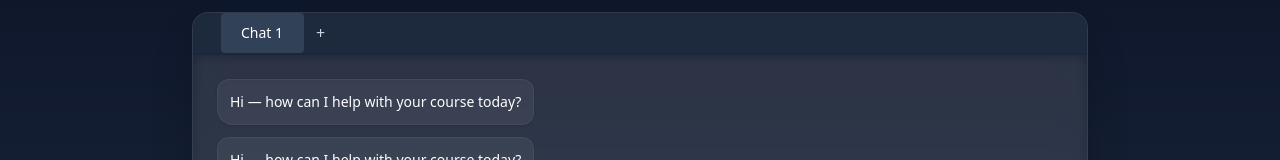
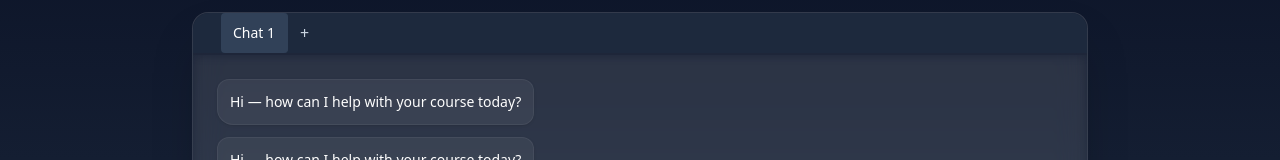
Before and after one commit to davenfroberg/GP-TA, a React (Vite) app in the folder frontend/gp-ta/: page / in a window 1280 px wide. Shown: the top 160 px of the page. Built offline with nearby package versions, Linux system fonts and the light colour scheme; no server answers.

Commit message:
made the tab close button look a bit better

```diff
--- a/frontend/gp-ta/src/App.tsx
+++ b/frontend/gp-ta/src/App.tsx
@@ -381,7 +381,7 @@ function TabBar({
       {tabs.map((tab) => (
         <div
           key={tab.id}
-          className={`flex items-center group px-5 py-2.5 border-r border-slate-700 text-sm select-none cursor-pointer ${
+          className={`flex items-center group px-3 py-2.5 border-r border-slate-700 text-sm select-none cursor-pointer ${
             activeTabId === tab.id
               ? "bg-slate-700 text-white rounded-sm"
               : "bg-slate-800 text-slate-300 hover:bg-slate-700 rounded-sm"
@@ -411,10 +411,11 @@ function TabBar({
                 e.stopPropagation();
                 onTabClose(tab.id);
               }}
-              className="ml-2 text-slate-400 hover:text-white opacity-0 group-hover:opacity-100 transition"
+              className="ml-3 px-1.5 py-0.5 -m-1 text-slate-400 group-hover:text-white opacity-0 group-hover:opacity-100 transition rounded-sm hover:bg-slate-600"
             >
               ×
             </button>
+
           )}
         </div>
       ))}
```
